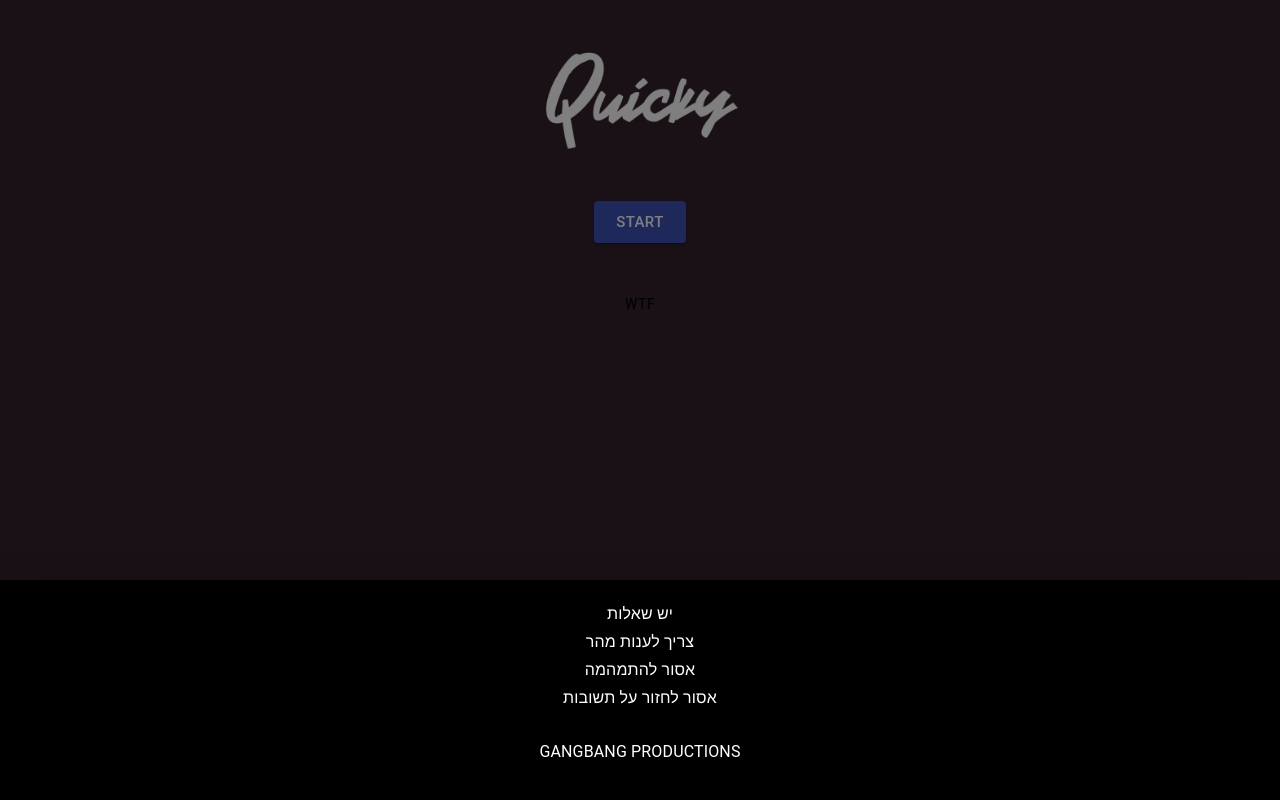
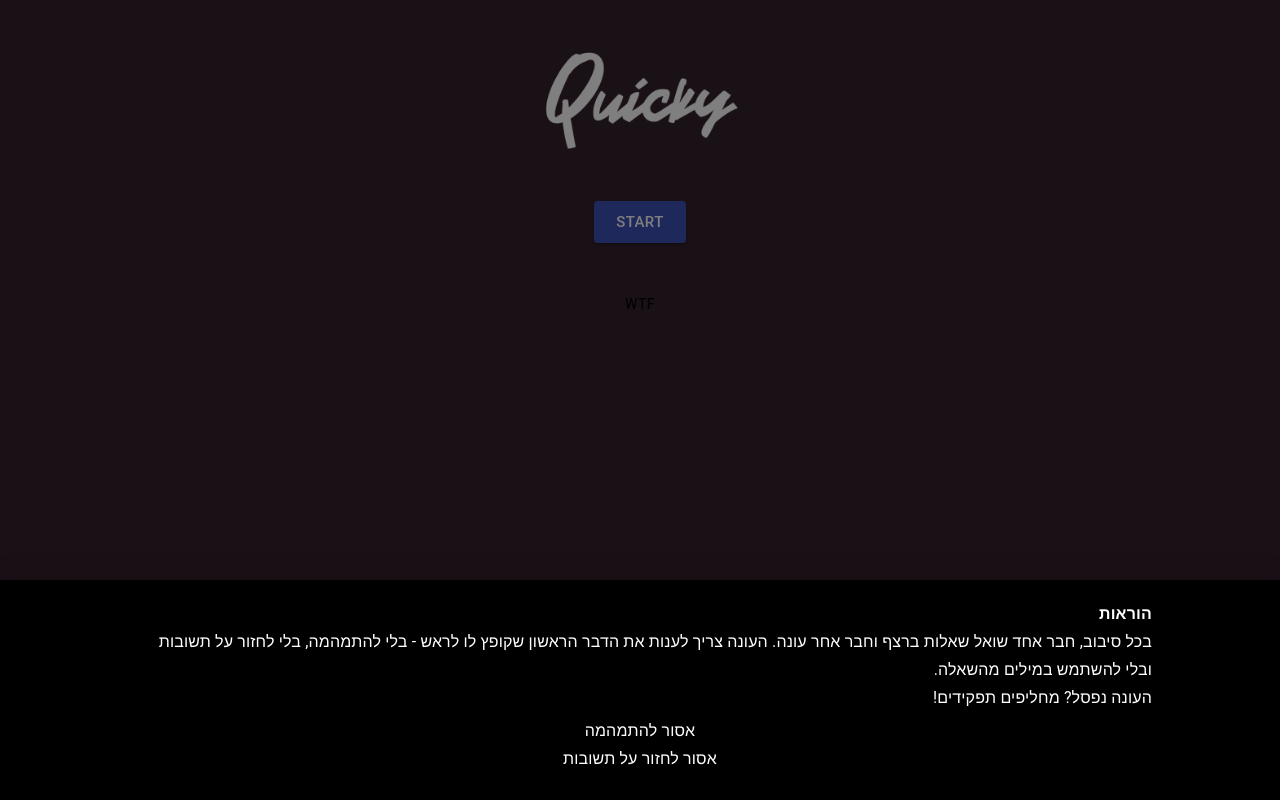
Before and after one commit to yogevitz/quicky, a React (Create React App) app: page / in a window 1280 px wide. Both pictures are taken after a click on the button "WTF". Built offline with nearby package versions, Linux system fonts and the light colour scheme.

Commit message:
feature: update instructions text

```diff
--- a/src/App.css
+++ b/src/App.css
@@ -36,3 +36,8 @@
   font-size: calc(10px + 2vmin);
   color: white;
 }
+
+.instructions {
+  width: 80vw;
+  padding-bottom: 5px;
+}
--- a/src/App.js
+++ b/src/App.js
@@ -48,12 +48,17 @@ class App extends React.Component {
     return (
       <Drawer anchor="bottom" open={about} onClose={() => this.toggleAbout()}>
         <div dir="rtl" className="about">
-          <Typography variant="subtitle1">
-            יש שאלות
-          </Typography>
-          <Typography variant="subtitle1">
-            צריך לענות מהר
-          </Typography>
+          <div className="instructions">
+            <Typography variant="subtitle1">
+              <b>הוראות</b>
+            </Typography>
+            <Typography variant="subtitle1">
+              בכל סיבוב, חבר אחד שואל שאלות ברצף וחבר אחר עונה. העונה צריך לענות את הדבר הראשון שקופץ לו לראש - בלי להתמהמה, בלי לחזור על תשובות ובלי להשתמש במילים מהשאלה.
+            </Typography>
+            <Typography variant="subtitle1">
+              העונה נפסל? מחליפים תפקידים!
+            </Typography>
+          </div>
           <Typography variant="subtitle1">
             אסור להתמהמה
           </Typography>
```
